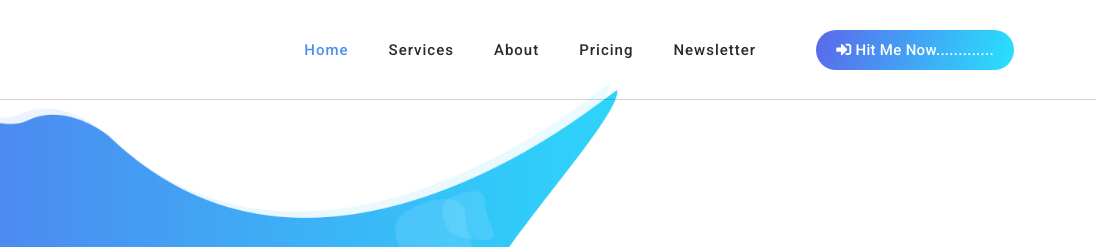
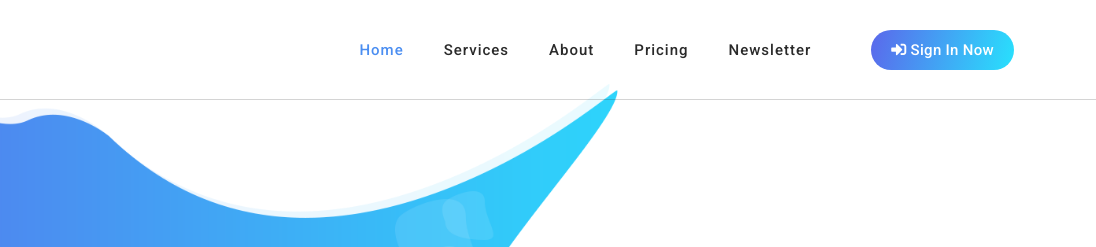
Before and after one commit to Satwik-uppada/DevOps_Sem7, a plain HTML site: page index.html in a window 1280 px wide. Shown: the top 247 px of the page, 184-1280 px from the left. Drawn offline with Linux system fonts and the light colour scheme.

Commit message:
Update index.html

```diff
--- a/index.html
+++ b/index.html
@@ -66,7 +66,7 @@ https://templatemo.com/tm-570-chain-app-dev
               <li class="scroll-to-section"><a href="#about">About</a></li>
               <li class="scroll-to-section"><a href="#pricing">Pricing</a></li>
               <li class="scroll-to-section"><a href="#newsletter">Newsletter</a></li>
-              <li><div class="gradient-button"><a id="modal_trigger" href="#modal"><i class="fa fa-sign-in-alt"></i> Hit me Now.............</a></div></li>
+              <li><div class="gradient-button"><a id="modal_trigger" href="#modal"><i class="fa fa-sign-in-alt"></i> Sign In Now</a></div></li>
             </ul>
             <a class='menu-trigger'>
                 <span>Menu</span>
```
